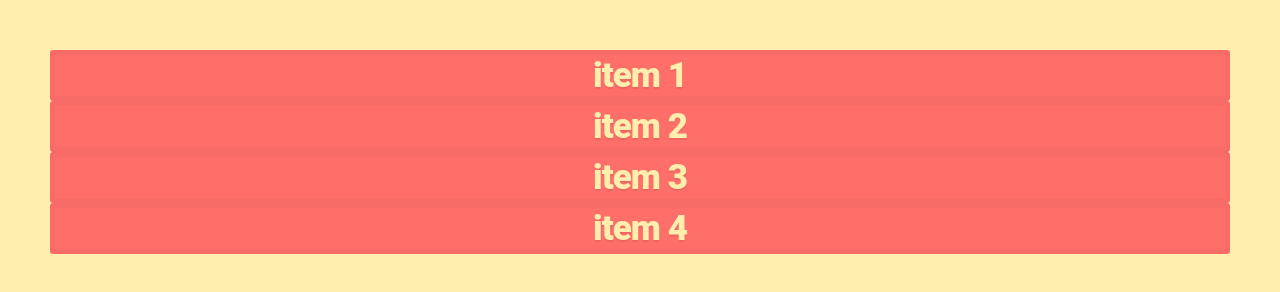
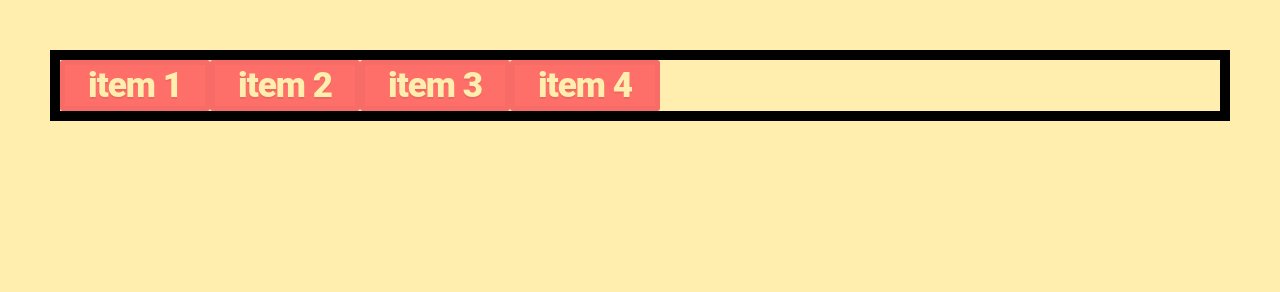
Before and after one commit to victoria2588/cssgrid-course-code, a plain HTML site: page 9-auto-fill and auto-fit/start-code/index.html in a window 1280 px wide. Drawn offline with Linux system fonts and the light colour scheme.

Commit message:
9-auto-fill and auto-fit

```diff
--- a/9-auto-fill and auto-fit/start-code/styles.css
+++ b/9-auto-fill and auto-fit/start-code/styles.css
@@ -4,4 +4,6 @@
 
 .container {
   display: grid;
+  border: 10px solid #000;
+  grid-template-columns: repeat(auto-fit, 150px);
 }
```
